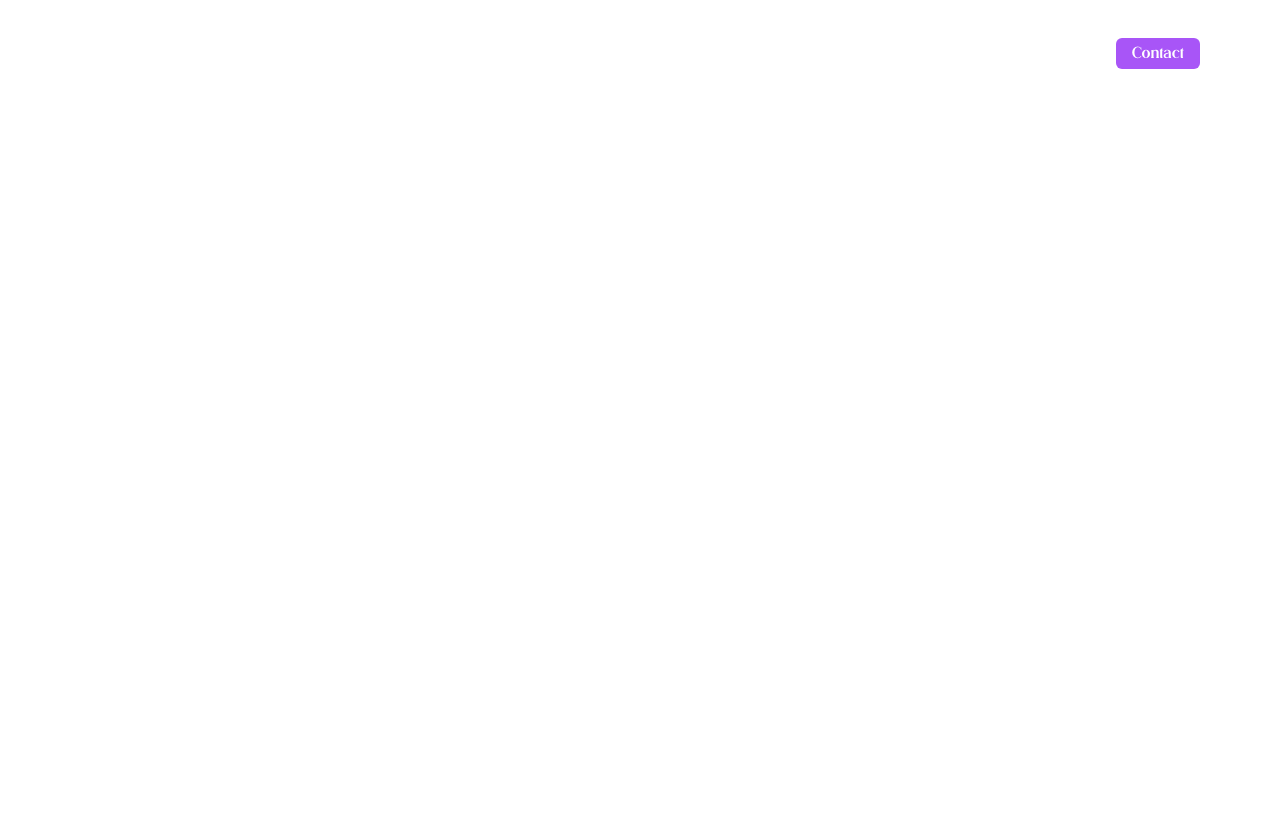
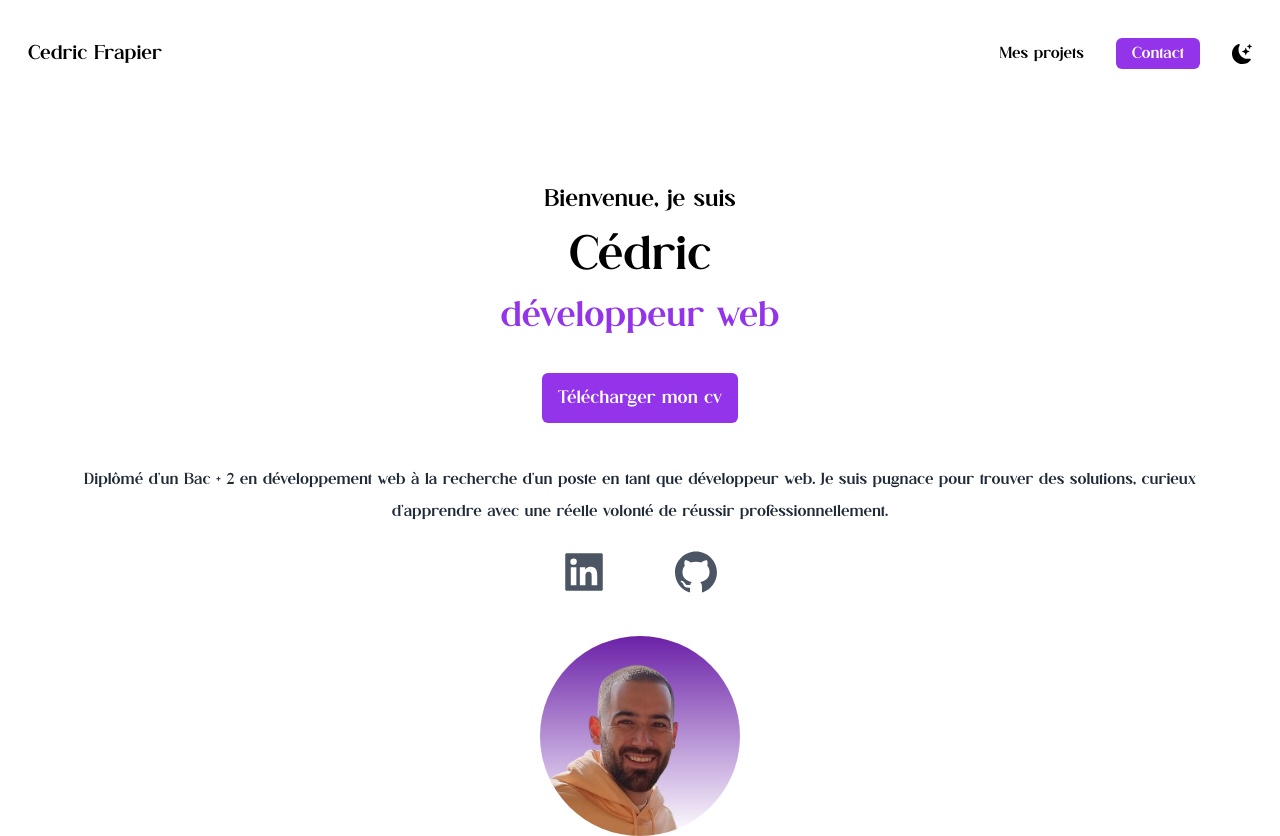
Before and after one commit to cedricfp/React-portofolio, a Next.js app: page / in a window 1280 px wide. Before the commit the page ends 800 px from the top, so only its background shows below. Built offline with nearby package versions, Linux system fonts and the light colour scheme.

Commit message:
Ajout CV

```diff
--- a/pages/index.js
+++ b/pages/index.js
@@ -1,6 +1,9 @@
 // @ts-nocheck
 import Head from "next/head";
 import { BsFillMoonStarsFill } from 'react-icons/bs';
+import { AiFillLinkedin, AiFillGithub, AiOutlineMail } from "react-icons/ai";
+import Image from "next/image";
+import cedric from "../public/cedric.png"
 export default function Home() {
   return (
     <div>
@@ -10,14 +13,14 @@ export default function Home() {
         <link rel="icon" href="/favicon.ico" />
       </Head>
 
-      <main className="dark:bg-gray-900 px-7 text-white font-gatsa">
+      <main className="px-7 font-gatsa">
         <section className="min-h-screen">
           <nav className="py-10 mb-12 flex justify-between">
             <h1 className="text-xl">Cedric Frapier</h1>
             <ul className="flex items-center">
               <li>Mes projets</li>
               <li>
-                <a className="bg-purple-500 text-white px-4 py-2 rounded-md ml-8"
+                <a className="bg-purple-600 text-white px-4 py-2 rounded-md ml-8"
                  href="mailto:cedricfrapier@gmail.com">Contact</a>
               </li>
               <li>
@@ -25,8 +28,25 @@ export default function Home() {
               </li>
             </ul>
           </nav>
+          <div className="text-center p-5">
+            <p className="text-2xl py-2">Bienvenue, je suis</p>
+            <h2 className="text-5xl py-2 font-medium">Cédric</h2>
+            <h3 className="text-4xl py-2 text-purple-600">développeur web</h3>
+            <div className="my-10">
+              <a className="text-lg text-center bg-purple-600 text-white p-4 border-none rounded-md hover:scale-110 hover:bg-purple-500 " href="Cedric-Frapier.pdf" download={"CedricFrapier"} >Télécharger mon cv</a>
+            </div>
 
+            <p className="text-md pt-3 leading-8 text-gray-800">Diplômé d'un Bac + 2 en développement web à la recherche d'un poste en tant que développeur web. Je suis pugnace pour trouver des solutions, curieux d'apprendre avec une réelle volonté de réussir professionnellement. </p>
+          </div>
+          <div className="text-5xl flex justify-center gap-16  text-gray-600">
+            <a href="https://www.linkedin.com/in/cedric-frapier"><AiFillLinkedin className="hover:text-blue-500 hover:scale-125 transition" /></a>
+            <a href="https://github.com/cedricfp"><AiFillGithub className="dark:hover:text-purple-300 hover:scale-125 transition" /></a>
+          </div>
+          <div className="relative mx-auto bg-gradient-to-b from-purple-800 rounded-full w-[200px] h-[200px] mt-10 overflow-hidden">
+            <Image src={cedric} layout="fill" objectFit="cover"/>
+          </div>
         </section>
+
 
       </main>
     </div>
```
Also changed, not shown: public/cedric.png (added), 1 other file (tests, documents, lock files or other folders).
